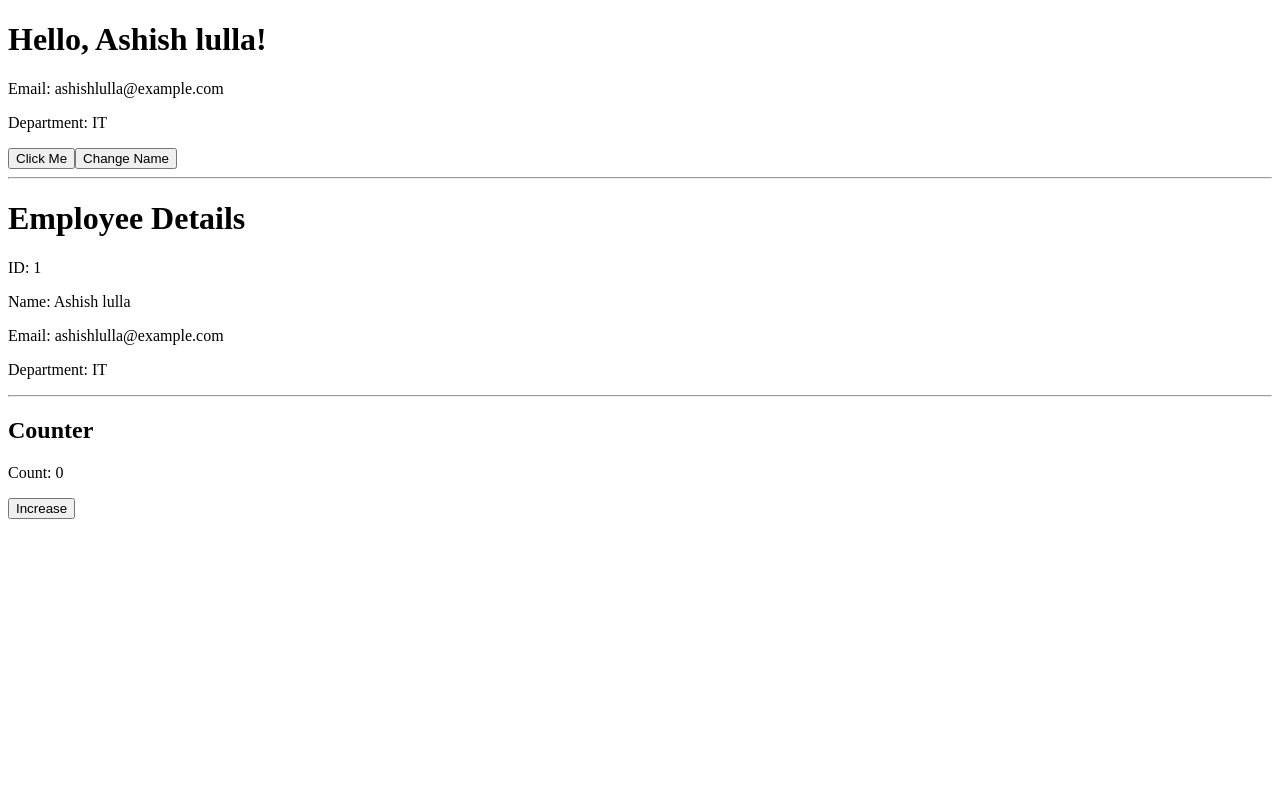
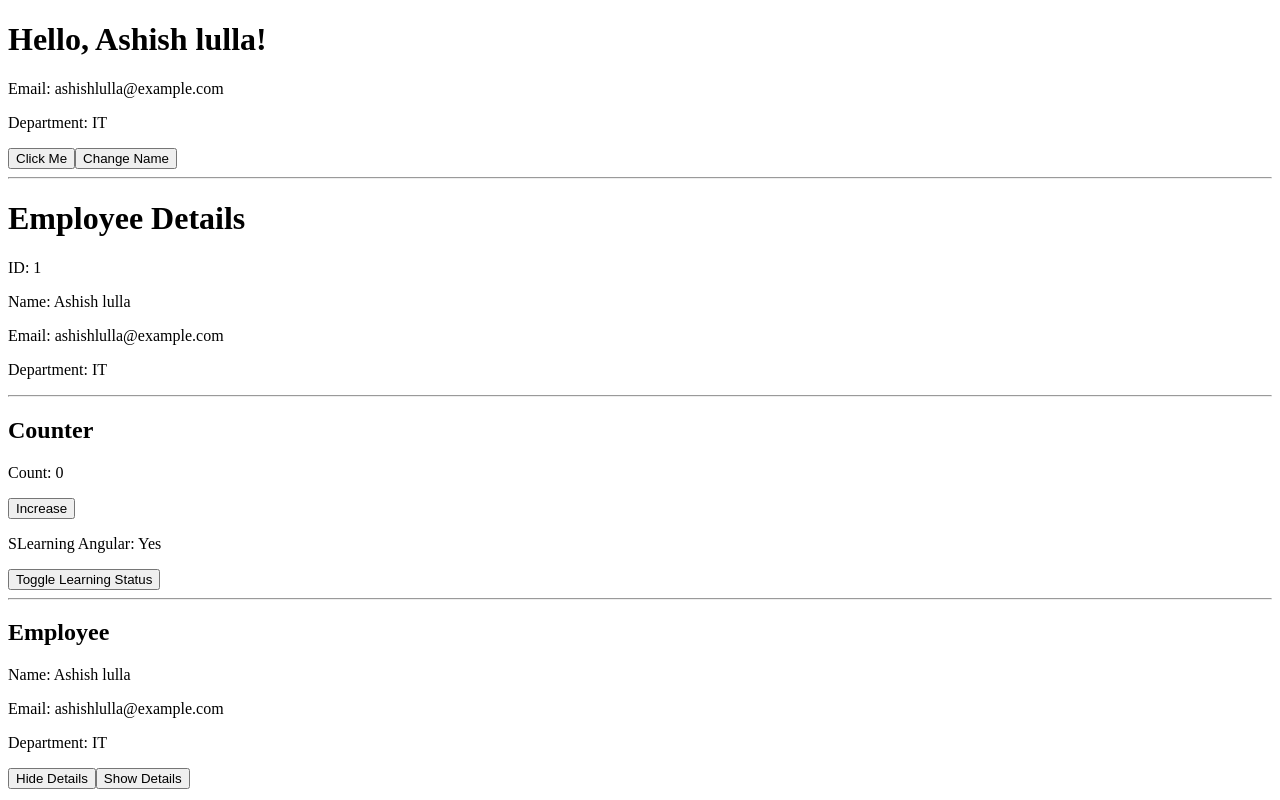
Before and after one commit to Ashishlulla/Angular25Days, an Angular app: page / in a window 1280 px wide. Built offline with nearby package versions, Linux system fonts and the light colour scheme.

Commit message:
Day 1 Practice: Employee interface and conditional UI

```diff
--- a/src/app/app.html
+++ b/src/app/app.html
@@ -22,3 +22,32 @@
 <button (click)="counter.set(counter() + 1)">
   Increase
 </button>
+
+
+
+<p>SLearning Angular: {{ isLearningAngular ? 'Yes' : 'No' }}</p>
+
+<button (click)="toggleLearningStatus()">
+  Toggle Learning Status
+</button>
+
+
+
+<hr>
+
+<h2>Employee</h2>
+
+<p>Name: {{ employee.name }}</p>
+
+@if(showDetails()){
+
+  <p>Email: {{ employee.email }}</p>
+  <p>Department: {{ employee.department }}</p>
+  <button (click)="showDetails.set(false)">
+    Hide Details </button>
+}
+
+
+<button (click)="showDetails.set(true)">
+  Show Details
+</button>
--- a/src/app/app.ts
+++ b/src/app/app.ts
@@ -20,6 +20,9 @@ export class App {
   protected readonly title = signal('Angular25Days');
 
   counter = signal(0);
+  showDetails = signal(true);
+
+  isLearningAngular: boolean = true;
   employee: Employee = {
     id: 1,
     name:'Ashish lulla',
@@ -34,4 +37,9 @@ export class App {
   changeName(): void{
     this.employee.name = "Angular Developer";
   }
+
+  toggleLearningStatus(): void{
+    this.isLearningAngular = !this.isLearningAngular;
+  }
+
 }
```
